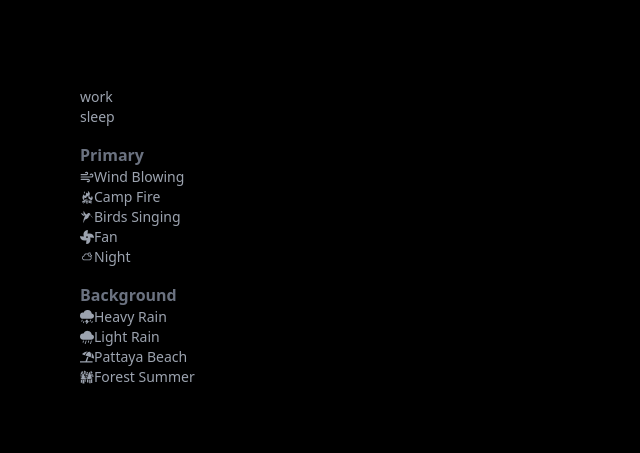
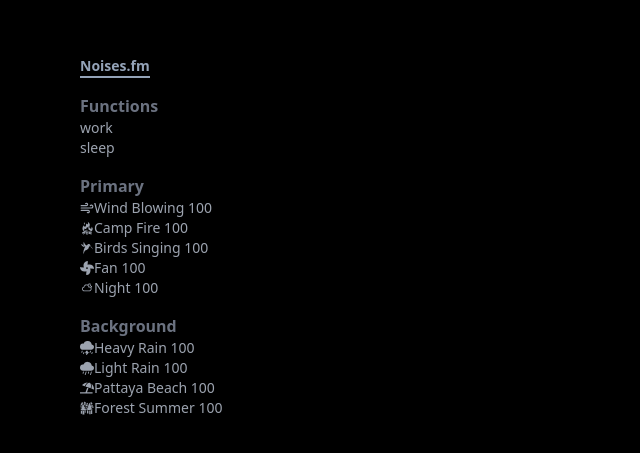
Before and after one commit to nishantrpai/noises.fm, a Next.js app: page / in a window 1280 px wide. Shown: the part 163-616 px from the top of the page, without its empty margins (0-640 px from the left). Built offline with nearby package versions, Linux system fonts and the light colour scheme.

Commit message:
feat: 🎸 title
add title for website

```diff
--- a/components/noise.tsx
+++ b/components/noise.tsx
@@ -27,6 +27,7 @@
     //for bg noise dont add event
     if (audioRef && audioRef.current) {
       if (noise.src.includes('background')) {
+        console.log('set volume')
         volumeCtrl(0.4)
       } else {
         volumeCtrl(0.5)
@@ -34,7 +35,7 @@
       if (noise.isPlaying && !noise.src.includes('background'))
         audioRef.current.addEventListener('ended', loopFn)
     }
-  }, [])
+  }, [noise.isPlaying])
 
   return (
     <div className="flex flex-col">
@@ -44,7 +45,7 @@
           playSong(noise)
         }}
       >
-        {noise.icon} {noise.name}
+        {noise.icon} {noise.name} {volume}
       </div>
       {noise.isPlaying && (
         <div>
@@ -57,7 +58,7 @@
           <div className="flex">
             <input
               type="range"
-              defaultValue={volume}
+              value={volume}
               min="0"
               max="100"
               onChange={(e) => volumeCtrl(parseInt(e.target.value) / 100)}
--- a/pages/index.tsx
+++ b/pages/index.tsx
@@ -16,6 +16,10 @@
 
       <main className="flex w-full flex-1 flex-col justify-center px-20">
         {/** items center */}
+        <h1 className="text-sm font-bold w-max border-b-2 border-slate-400 text-slate-400">
+          Noises.fm
+        </h1>
+        <p className="mt-4 font-bold text-gray-500">Functions</p>
         {functions.map((fn) => (
           <a
             onClick={() => playFn(fn.name)}
```
